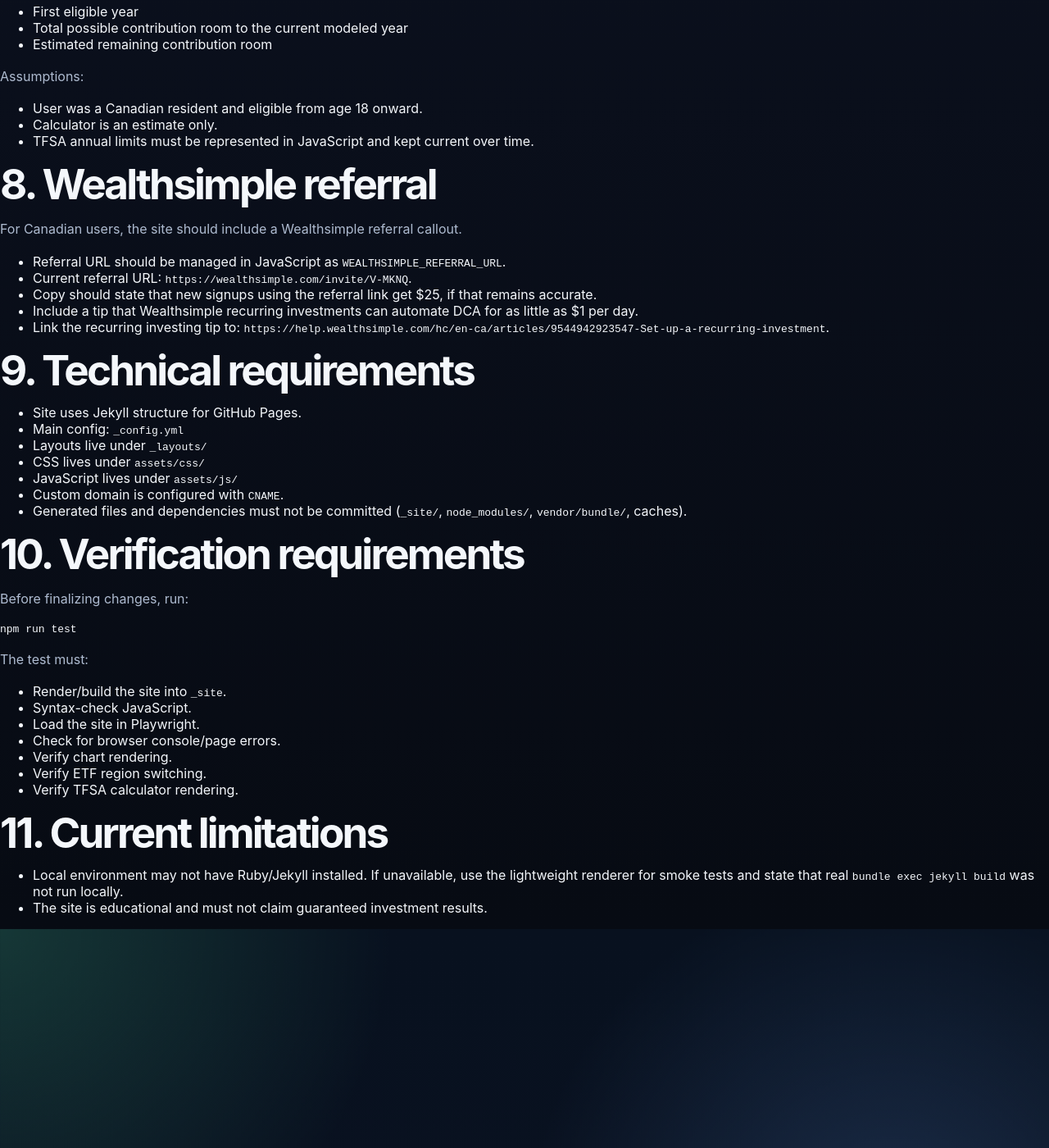
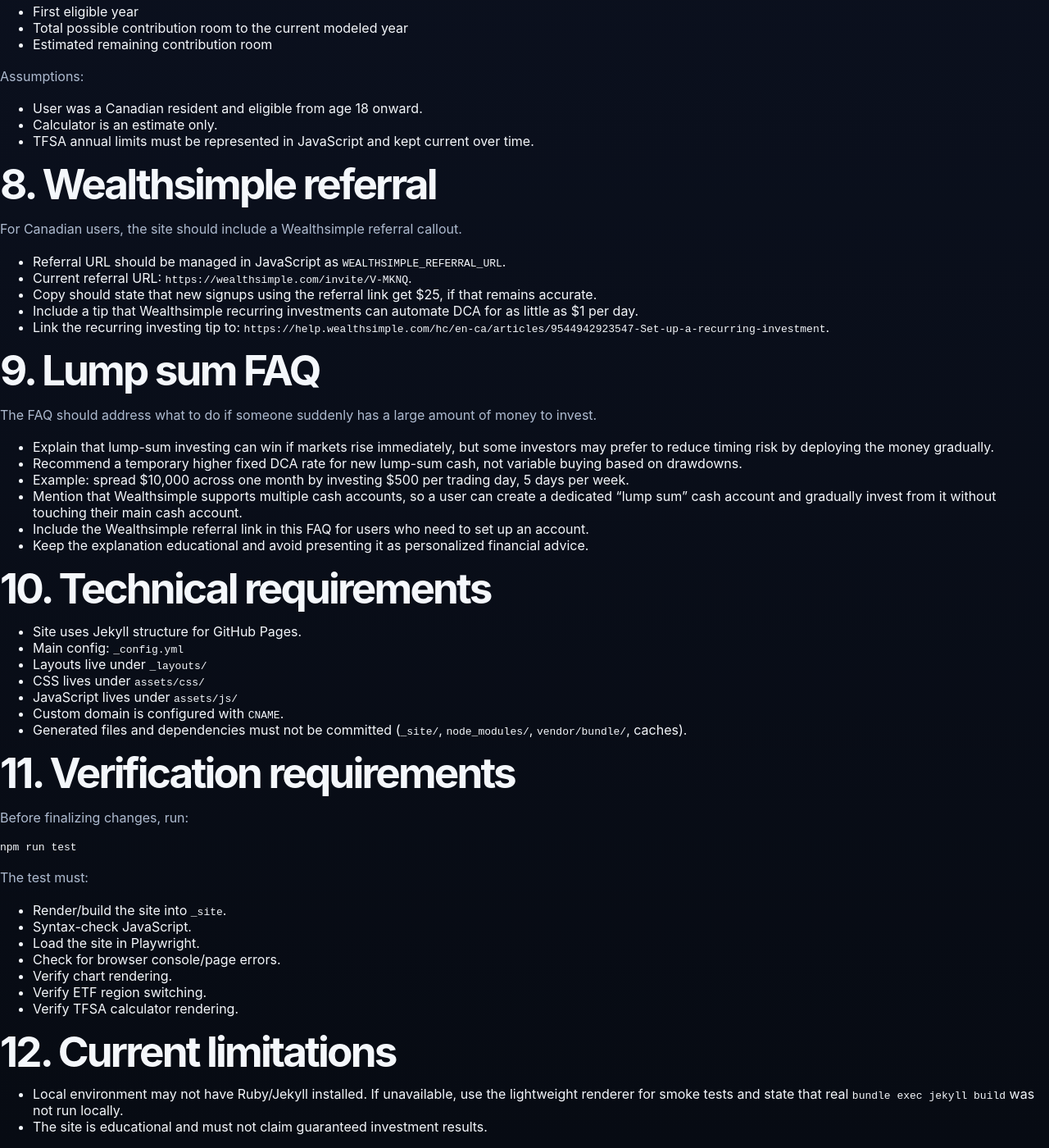
Before and after one commit to thestamp/dcathedip, a Jekyll site: the page built from requirements.md, in a window 1280 px wide and 1400 px high, scrolled down 2691 px. Shown: the whole window at 82% size. Built offline with Jekyll 4.4.1, drawn with Linux system fonts in a browser that asks for light colours; our own code applies the rules of GitHub Pages for plain Markdown files.

Commit message:
Add lump sum DCA FAQ

```diff
--- a/index.html
+++ b/index.html
@@ -230,6 +230,11 @@
       <p>No. If markets rise immediately, lump sum often wins. Daily DCA shines when you value behavioral consistency, cashflow investing, and more chances to buy during dips without timing the bottom.</p>
     </details>
     <details>
+      <summary>What if I suddenly have a large amount to invest?</summary>
+      <p>If you receive a lump sum and want to reduce timing risk, you can temporarily DCA it at a higher fixed rate over a short period. For example, a $10,000 lump sum could be spread across one month by investing $500 per trading day, 5 days a week. This is not about investing more because the market is down — it is about turning one big decision into a planned series of consistent buys.</p>
+      <p>Wealthsimple lets you create multiple cash accounts, so you could keep a dedicated “lump sum” cash account and draw recurring investments from it without touching your main cash account. If you need an account, you can use the <a href="https://wealthsimple.com/invite/V-MKNQ" rel="nofollow noopener">Wealthsimple referral link</a>.</p>
+    </details>
+    <details>
       <summary>Why recommend daily instead of monthly?</summary>
       <p>Monthly investing is still excellent. Daily investing simply gives your contributions more chances to buy extra units when prices briefly dip and rebound quickly.</p>
     </details>
--- a/requirements.md
+++ b/requirements.md
@@ -124,7 +124,18 @@
 - Include a tip that Wealthsimple recurring investments can automate DCA for as little as $1 per day.
 - Link the recurring investing tip to: `https://help.wealthsimple.com/hc/en-ca/articles/9544942923547-Set-up-a-recurring-investment`.
 
-## 9. Technical requirements
+## 9. Lump sum FAQ
+
+The FAQ should address what to do if someone suddenly has a large amount of money to invest.
+
+- Explain that lump-sum investing can win if markets rise immediately, but some investors may prefer to reduce timing risk by deploying the money gradually.
+- Recommend a temporary higher fixed DCA rate for new lump-sum cash, not variable buying based on drawdowns.
+- Example: spread $10,000 across one month by investing $500 per trading day, 5 days per week.
+- Mention that Wealthsimple supports multiple cash accounts, so a user can create a dedicated “lump sum” cash account and gradually invest from it without touching their main cash account.
+- Include the Wealthsimple referral link in this FAQ for users who need to set up an account.
+- Keep the explanation educational and avoid presenting it as personalized financial advice.
+
+## 10. Technical requirements
 
 - Site uses Jekyll structure for GitHub Pages.
 - Main config: `_config.yml`
@@ -152,7 +163,7 @@
 - Verify ETF region switching.
 - Verify TFSA calculator rendering.
 
-## 11. Current limitations
+## 12. Current limitations
 
 - Local environment may not have Ruby/Jekyll installed. If unavailable, use the lightweight renderer for smoke tests and state that real `bundle exec jekyll build` was not run locally.
 - The site is educational and must not claim guaranteed investment results.
```
Also changed, not shown: other parts of requirements.md (+1 -1 lines), tests/smoke.js (+5 -1 lines).
